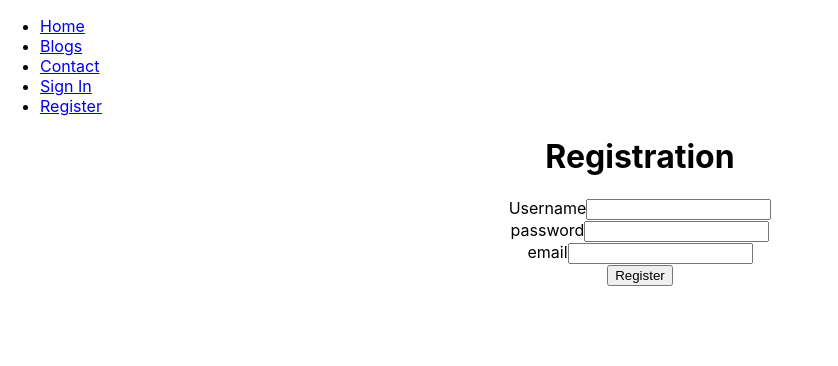
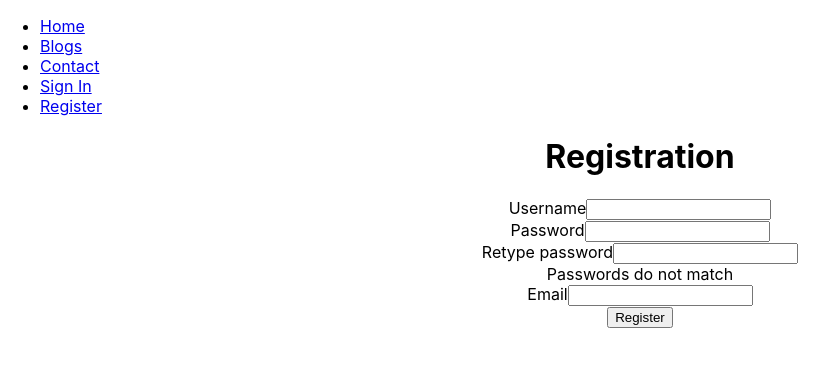
Before and after one commit to nsilz44/story-blog, a React (Create React App) app in the folder client/: page /register in a window 1280 px wide. Shown: the top 366 px of the page, without its empty margins (0-838 px from the left). Built offline with nearby package versions, Linux system fonts and the light colour scheme.

Commit message:
passwords have to match before sending

```diff
--- a/client/src/pages/Register.js
+++ b/client/src/pages/Register.js
@@ -3,10 +3,19 @@ import React ,{ useState } from "react";
 const Register = () => {
     const [usernameReg, setUsernameReg] = useState("");
     const [passwordReg, setPasswordReg] = useState ("");
+    const [confirmPasswordReg, setConfirmPasswordReg] = useState("");
     const [emailReg, setEmailReg] = useState("");
 
     const registerUser = () =>{
        try {
+        if(confirmPasswordReg !== passwordReg){
+            const matchingPassword = document.getElementById("matchingPasswords");
+            matchingPassword.style.display = "block";
+            console.log('now');
+        }
+        else {
+
+
         const data = {
            username : usernameReg,
            password : passwordReg,
@@ -26,10 +35,11 @@ const Register = () => {
         if (!res.ok) {
           console.log(`POST failed with ${res.status}.`)
           console.log(res);};
-      } catch(err) {
+        }}catch(err) {
         console.error(err);
       };
-    };
+
+    }
 
     function RegUsernameChange(e) {
        setUsernameReg(e.target.value);
@@ -37,6 +47,10 @@ const Register = () => {
 
      function RegPasswordChange(e) {
        setPasswordReg(e.target.value);
+     };
+
+     function RegConfirmPasswordChange(e) {
+        setConfirmPasswordReg(e.target.value);
       };
 
      function RegEmailChange(e) {
@@ -49,9 +63,14 @@ const Register = () => {
                 <h1>Registration</h1>
                 <label>Username</label>
                 <input type="text" value={usernameReg} onChange={RegUsernameChange}   /><br/>
-               <label>password</label>
+                <label>Password</label>
                 <input type="text" value={passwordReg} onChange={RegPasswordChange}  /> <br />
-               <label>email</label>
+                <label>Retype password</label>
+                <input type="text" value={confirmPasswordReg} onChange={RegConfirmPasswordChange}  /> <br />
+                <div id="matchingPasswords" display = "none">
+                    <label>Passwords do not match</label>
+                </div>
+                <label>Email</label>
                 <input type="text" value={emailReg} onChange={RegEmailChange}  /> <br />
                 <button onClick={registerUser} > Register</button>
             </div>
```
Lines whose indentation alone changed are shown as unchanged.
